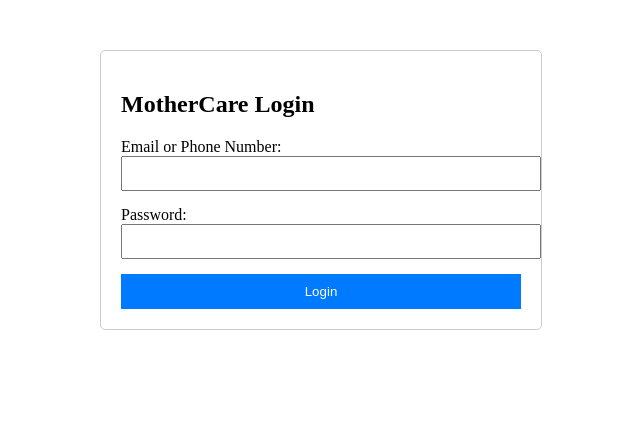
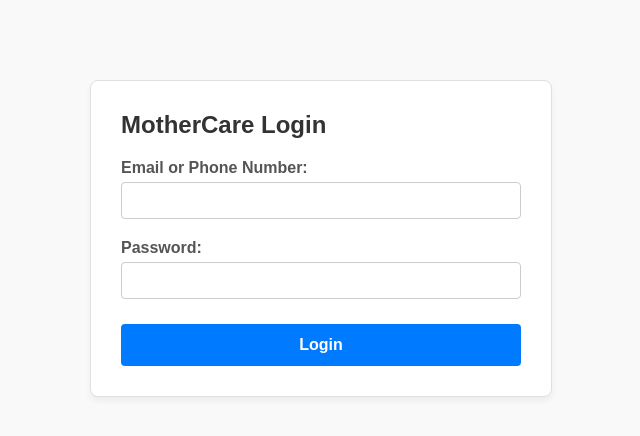
Before and after one commit to RAYICTCENTRE/MOTHERCARE-APP, a Flask app: page /login in a window 1280 px wide. Shown: the top 436 px of the page, without its empty margins (319-959 px from the left). Run offline with Flask 3, Linux system fonts and the light colour scheme.

Commit message:
Update login.html

```diff
--- a/templates/login.html
+++ b/templates/login.html
@@ -2,38 +2,43 @@
 <html lang="en">
 <head>
     <meta charset="UTF-8">
+    <meta name="viewport" content="width=device-width, initial-scale=1.0">
     <title>Login - MotherCare</title>
     <style>
-        .flash-error { color: white; background-color: #ff4d4d; padding: 10px; margin-bottom: 15px; border-radius: 4px; }
+        .flash-messages { width: 100%; margin-bottom: 15px; }
+        .flash-error { color: white; background-color: #ff4d4d; padding: 10px; margin-bottom: 5px; border-radius: 4px; font-family: sans-serif; font-size: 14px; }
+        .flash-success { color: white; background-color: #2ecc71; padding: 10px; margin-bottom: 5px; border-radius: 4px; font-family: sans-serif; font-size: 14px; }
     </style>
 </head>
-<body>
+<body style="font-family: sans-serif; background-color: #f9f9f9; margin: 0; padding: 0;">
 
-    <div style="max-width: 400px; margin: 50px auto; padding: 20px; border: 1px solid #ccc; border-radius: 5px;">
-        <h2>MotherCare Login</h2>
+    <div style="max-width: 400px; margin: 80px auto; padding: 30px; border: 1px solid #e0e0e0; border-radius: 8px; background-color: #ffffff; box-shadow: 0 4px 6px rgba(0,0,0,0.05);">
+        <h2 style="margin-top: 0; color: #333; margin-bottom: 20px;">MotherCare Login</h2>
 
         <!-- Flash error tracking -->
         {% with messages = get_flashed_messages(with_categories=true) %}
             {% if messages %}
-                {% for category, message in messages %}
-                    <div class="flash-{{ category }}">{{ message }}</div>
-                {% endfor %}
+                <div class="flash-messages">
+                    {% for category, message in messages %}
+                        <div class="flash-{{ category }}">{{ message }}</div>
+                    {% endfor %}
+                </div>
             {% endif %}
         {% endwith %}
 
         <!-- Direct browser native submit mechanism -->
         <form action="{{ url_for('login_bp.login') }}" method="POST">
-            <div style="margin-bottom: 15px;">
-                <label for="login_input">Email or Phone Number:</label><br>
-                <input type="text" id="login_input" name="login_input" required style="width: 100%; padding: 8px;">
+            <div style="margin-bottom: 20px;">
+                <label for="login_input" style="font-weight: bold; color: #555; display: block; margin-bottom: 5px;">Email or Phone Number:</label>
+                <input type="text" id="login_input" name="login_input" required style="width: 100%; padding: 10px; border: 1px solid #ccc; border-radius: 4px; box-sizing: border-box;">
             </div>
 
-            <div style="margin-bottom: 15px;">
-                <label for="password">Password:</label><br>
-                <input type="password" id="password" name="password" required style="width: 100%; padding: 8px;">
+            <div style="margin-bottom: 25px;">
+                <label for="password" style="font-weight: bold; color: #555; display: block; margin-bottom: 5px;">Password:</label>
+                <input type="password" id="password" name="password" required style="width: 100%; padding: 10px; border: 1px solid #ccc; border-radius: 4px; box-sizing: border-box;">
             </div>
 
-            <button type="submit" style="width: 100%; padding: 10px; background-color: #007bff; color: white; border: none; cursor: pointer;">
+            <button type="submit" style="width: 100%; padding: 12px; background-color: #007bff; color: white; border: none; border-radius: 4px; font-weight: bold; cursor: pointer; font-size: 16px;">
                 Login
             </button>
         </form>
```
